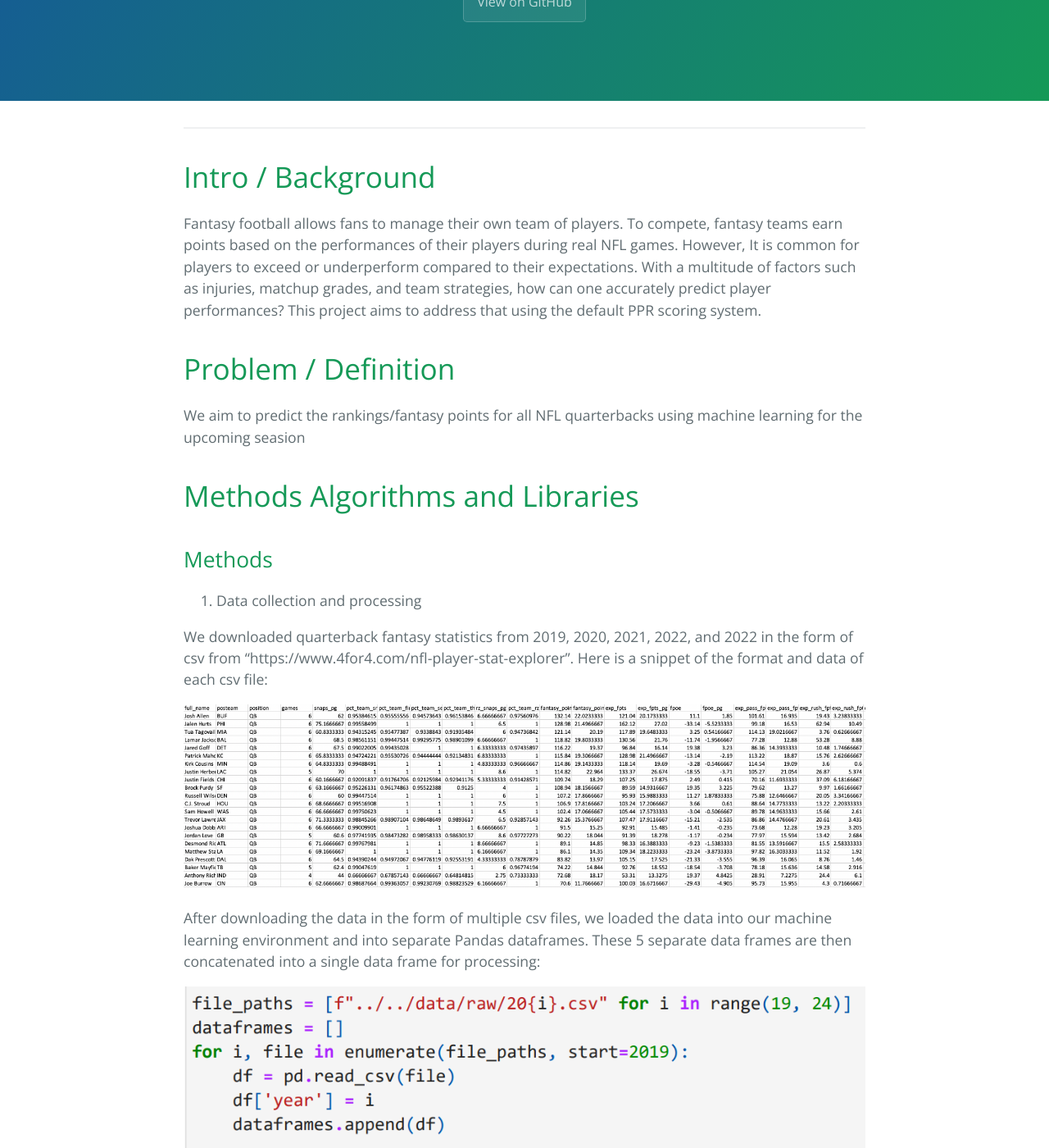
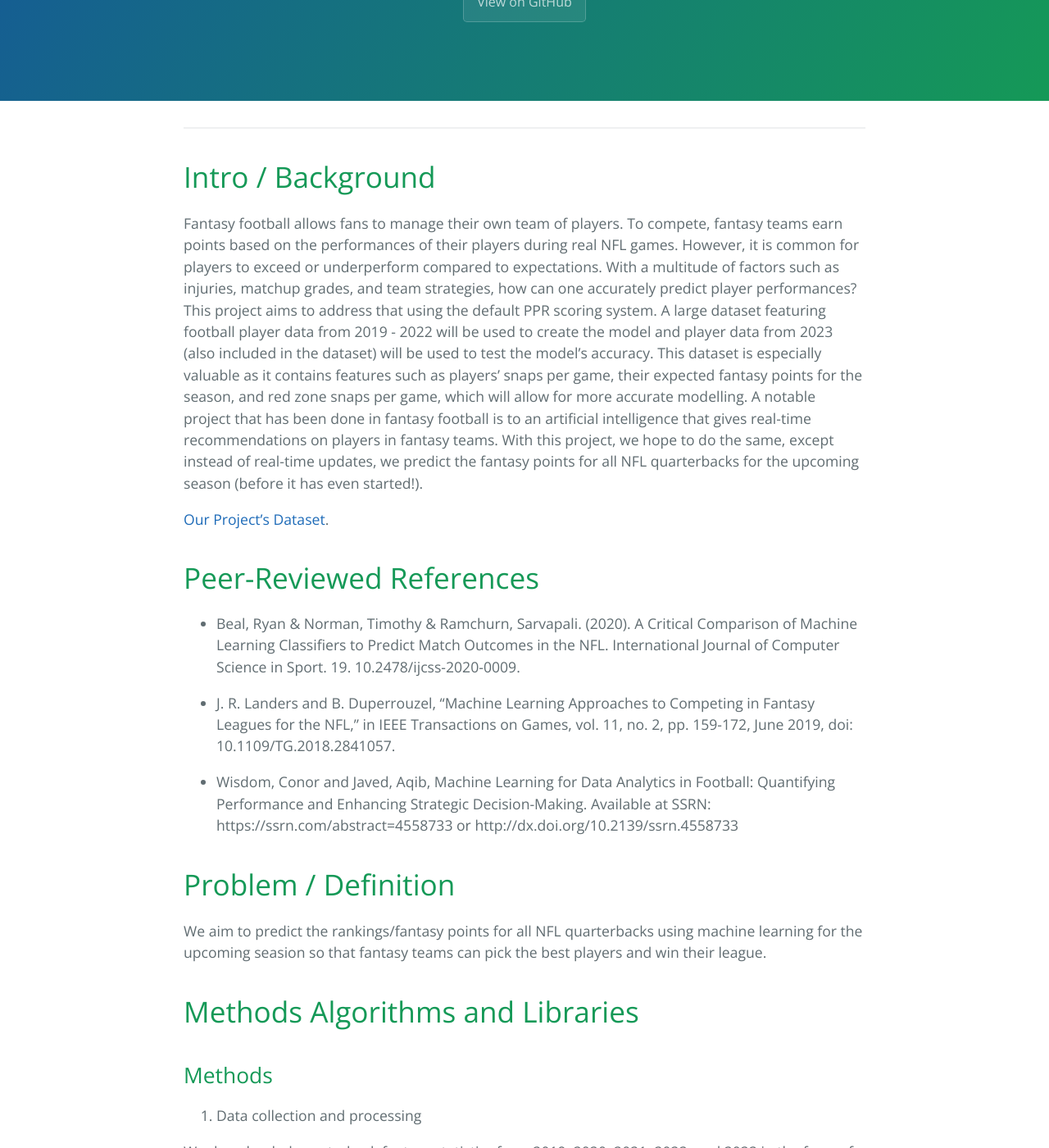
Before and after one commit to CS4641-Group-96/fantasy-football, a Jekyll site: the page built from index.md, in a window 1280 px wide and 1400 px high, scrolled down 290 px. Shown: the whole window at 82% size. Built offline with Jekyll 4.4.1, drawn with Linux system fonts in a browser that asks for light colours; some of the changed text lies outside the part shown.

Commit message:
Update index.md

```diff
--- a/index.md
+++ b/index.md
@@ -6,11 +6,23 @@ layout: default
 
 # Intro / Background
 
-Fantasy football allows fans to manage their own team of players. To compete, fantasy teams earn points based on the performances of their players during real NFL games. However, It is common for players to exceed or underperform compared to their expectations. With a multitude of factors such as injuries, matchup grades, and team strategies, how can one accurately predict player performances? This project aims to address that using the default PPR scoring system.
+Fantasy football allows fans to manage their own team of players. To compete, fantasy teams earn points based on the performances of their players during real NFL games. However, it is common for players to exceed or underperform compared to expectations. With a multitude of factors such as injuries, matchup grades, and team strategies, how can one accurately predict player performances? This project aims to address that using the default PPR scoring system. A large dataset featuring football player data from 2019 - 2022 will be used to create the model and player data from 2023 (also included in the dataset) will be used to test the model's accuracy. This dataset is especially valuable as it contains features such as players' snaps per game, their expected fantasy points for the season, and red zone snaps per game, which will allow for more accurate modelling. A notable project that has been done in fantasy football is to an artificial intelligence that gives real-time recommendations on players in fantasy teams. With this project, we hope to do the same, except instead of real-time updates, we predict the fantasy points for all NFL quarterbacks for the upcoming season (before it has even started!).
+
+[Our Project's Dataset](https://www.4for4.com/nfl-player-stat-explorer).
+
+
+# Peer-Reviewed References
+
+* Beal, Ryan & Norman, Timothy & Ramchurn, Sarvapali. (2020). A Critical Comparison of Machine Learning Classifiers to Predict Match Outcomes in the NFL. International Journal of Computer Science in Sport. 19. 10.2478/ijcss-2020-0009.
+
+* J. R. Landers and B. Duperrouzel, "Machine Learning Approaches to Competing in Fantasy Leagues for the NFL," in IEEE Transactions on Games, vol. 11, no. 2, pp. 159-172, June 2019, doi: 10.1109/TG.2018.2841057.
+
+* Wisdom, Conor and Javed, Aqib, Machine Learning for Data Analytics in Football: Quantifying Performance and Enhancing Strategic Decision-Making. Available at SSRN: https://ssrn.com/abstract=4558733 or http://dx.doi.org/10.2139/ssrn.4558733
+
 
 # Problem / Definition
 
-We aim to predict the rankings/fantasy points for all NFL quarterbacks using machine learning for the upcoming seasion
+We aim to predict the rankings/fantasy points for all NFL quarterbacks using machine learning for the upcoming seasion so that fantasy teams can pick the best players and win their league.
 
 # Methods Algorithms and Libraries
 
```
Also changed, not shown: other parts of index.md (+0 -12 lines).
